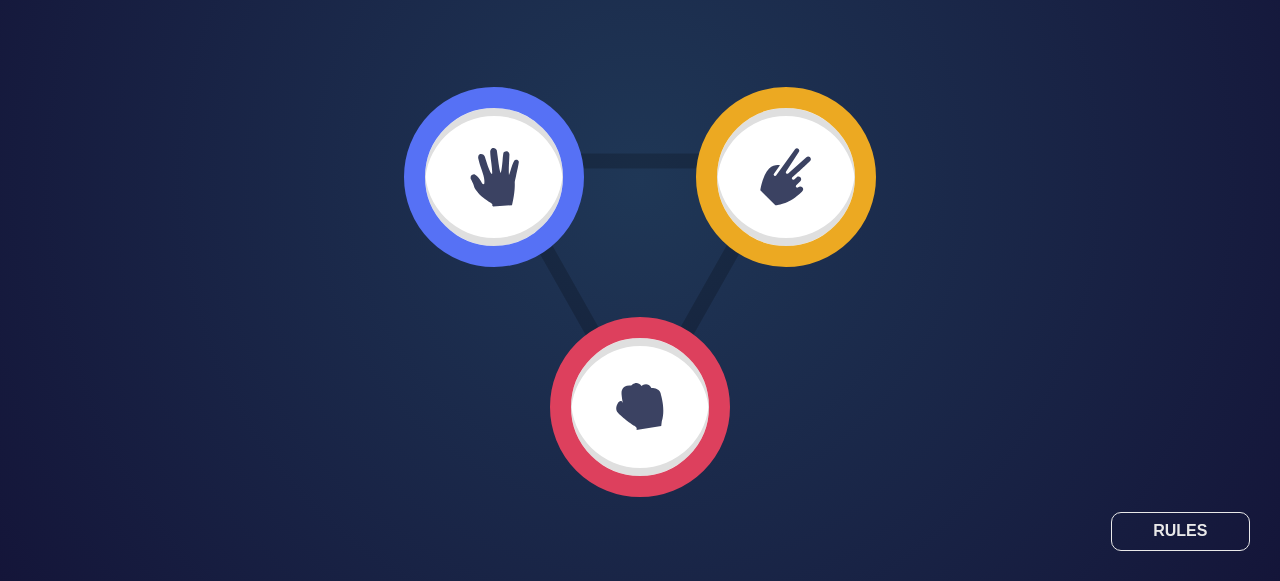
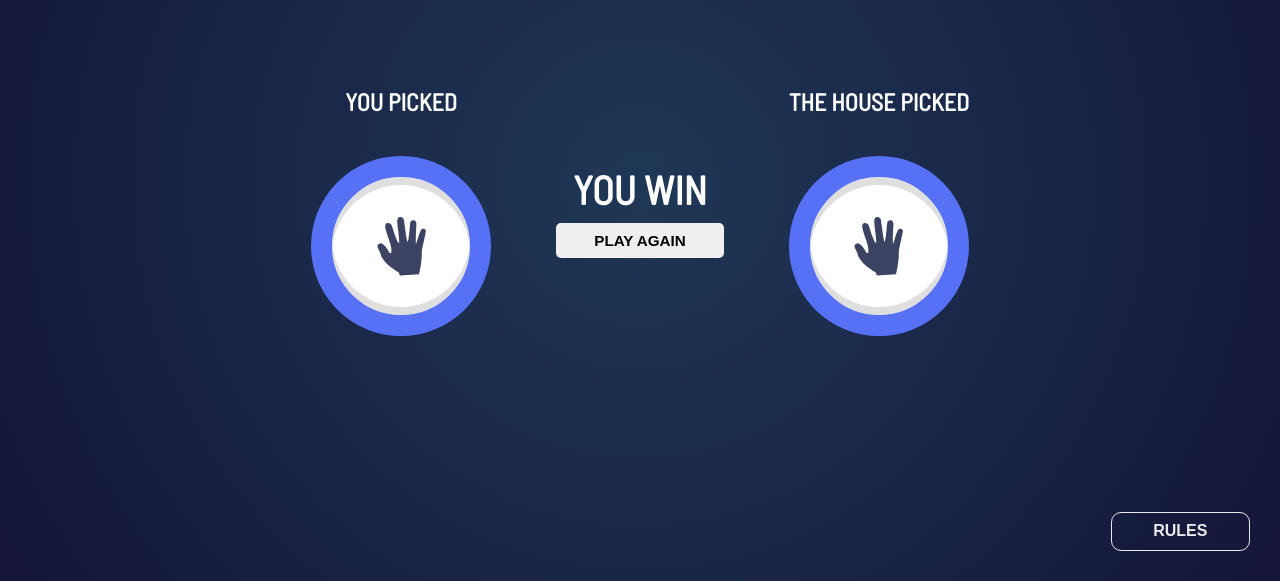
Before and after one commit to Mahmoud-solaiman/rock-paper-scissors, a plain HTML site: page index.html in a window 1280 px wide. Both pictures are taken after a click on the element 494 px from the left and 396 px from the top of the page. Shown: the part 219-800 px from the top of the page. Drawn offline with Linux system fonts and the light colour scheme.

Commit message:
preparing the markup and the functionality for the game

```diff
--- a/app.js
+++ b/app.js
@@ -2,7 +2,33 @@
 const rulesBtn = document.querySelector('.rules-btn');
 const rulesContainer = document.querySelector('.rules-container');
 const cancelBtn = document.querySelector('.cancel-btn');
+const moves = document.querySelectorAll('.move');
+const computerMoves = ['rock', 'paper', 'scissors'];
 //View
+function pickMove(move){
+    const movesContainer = document.querySelector('.moves-container');
+    movesContainer.classList.add('game-result');
+    movesContainer.style.backgroundImage = 'none';
+    movesContainer.innerHTML = `
+        <div class="your-pick">
+            <h3>YOU PICKED</h3>
+            <div class="${move.classList[0]} move">
+                <img src="./images/icon-${move.classList[0]}.svg" alt="${move.classList[0]} move">
+            </div>
+        </div>
+        <div class="result-container">
+            <h3 class="result">YOU WIN</h3>
+            <button class="play-again">PLAY AGAIN</button>
+        </div>
+        <div class="computer-pick">
+            <h3>THE HOUSE PICKED</h3>
+            <div class="paper move">
+                <img class="computer-move" src="./images/icon-paper.svg" alt="scissors move">
+            </div>
+        </div>
+    `;
+    const computerMove = document.querySelector('.computer-move');
+}
 
 //Controller
 rulesBtn.addEventListener('pointerup', ()=>{
@@ -12,3 +38,7 @@ rulesBtn.addEventListener('pointerup', ()=>{
 cancelBtn.addEventListener('pointerup', ()=>{
     rulesContainer.classList.remove('show-rules');
 });
+
+moves.forEach(move=>{
+    move.addEventListener('pointerup', pickMove.bind(null, move));
+});
--- a/scss/_moves-container.scss
+++ b/scss/_moves-container.scss
@@ -1,5 +1,5 @@
 .moves-container {
-    background-image: url('../images/bg-triangle.svg');
+    background-image:url('../images/bg-triangle.svg');
     background-position: center;
     background-repeat:no-repeat;
     display:grid;
@@ -37,6 +37,53 @@
     grid-column:span 2;
 }
 
+.game-result {
+    grid-template-columns: repeat(3, 33.33%);
+    width:80%
+}
+
+.your-pick, .computer-pick {
+    display:flex;
+    flex-direction:column;
+    align-items:center;
+    gap:40px;
+
+    & h3 {
+        color:#fff;
+        font-size:1.5rem;
+    }
+}
+
+.winner {
+    box-shadow:0 0 0 40px rgba(255, 255, 255, 0.07),
+    0 0 0 80px rgba(255, 255, 255, 0.05),
+    0 0 0 130px rgba(255, 255, 255, 0.03);
+}
+
+.result-container {
+    justify-self:center;
+    align-self:center;
+    text-align:center;
+
+    & h3 {
+        font-size:2.5rem;
+        color:#fff;
+        margin-bottom:10px;
+    }
+
+    & .play-again {
+        padding:.6em 2.5em;
+        font-size:.95rem;
+        border-radius:5px;
+        border:none;
+        font-weight:700;
+        cursor:pointer;
+        &:hover {
+            color:$rock-color;
+        }
+    }
+}
+
 @media (max-width:380px){
     .moves-container {
         width:100%;
```
Also changed, not shown: scss/main.css, 1 other file.
